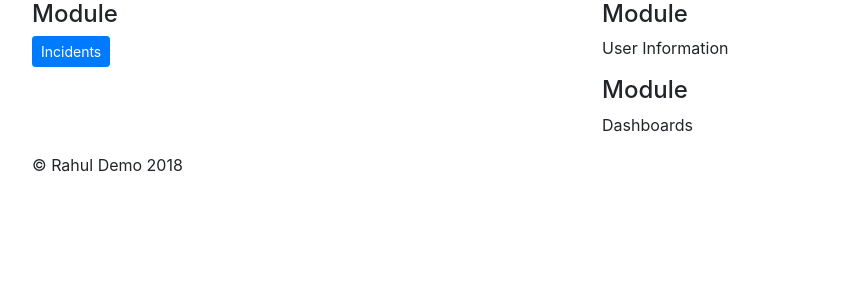
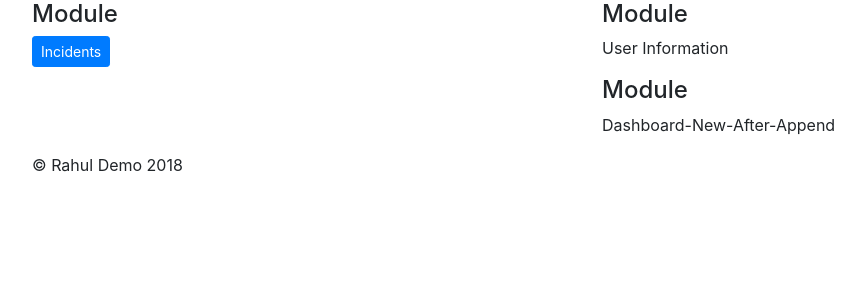
Before and after one commit to vaish-mathkar/Database_app, a Flask app: page / in a window 1280 px wide. Shown: the part 370-672 px from the top of the page, without its empty margins (53-918 px from the left). Run offline with Flask 2, Linux system fonts and the light colour scheme; some libraries are stand-ins or nearby versions.

Commit message:
testing auto Poll
testing auto poll

```diff
--- a/templates/index.html
+++ b/templates/index.html
@@ -65,8 +65,9 @@
 
 
 
+
                 <h4>Module</h4>
-                <p>Dashboards</p>
+                <p>Dashboard-New-After-Append</p>
             </div>
         </div>
 
```
